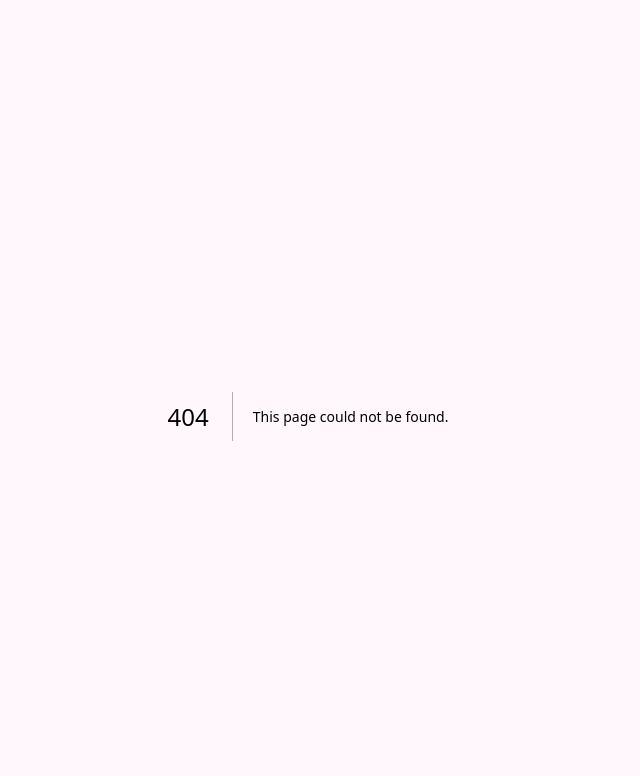
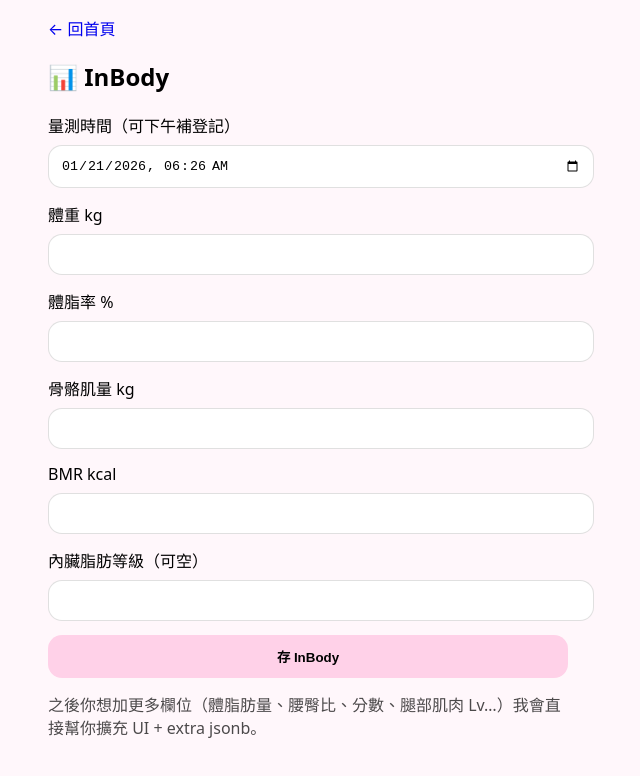
Before and after one commit to Bella0519/body-management-pwa, a Next.js app: page /inbody in a window 1280 px wide. Before the commit this address had no page. Shown: the top 776 px of the page, without its empty margins (332-972 px from the left). Built offline with nearby package versions, Linux system fonts and the light colour scheme; no server answers.

Commit message:
Create page.jsx

```diff
--- /dev/null
+++ b/app/inbody/page.jsx
@@ -0,0 +1,94 @@
+"use client";
+import { useEffect, useState } from "react";
+import { supabase } from "../../lib/supabase";
+
+export default function InbodyPage() {
+  const [userId, setUserId] = useState(null);
+
+  const [occurredAt, setOccurredAt] = useState(() => new Date().toISOString().slice(0,16)); // yyyy-mm-ddThh:mm
+  const [weight, setWeight] = useState("");
+  const [pbf, setPbf] = useState("");
+  const [smm, setSmm] = useState("");
+  const [bmr, setBmr] = useState("");
+  const [vfl, setVfl] = useState("");
+
+  useEffect(() => {
+    supabase.auth.getSession().then(({ data }) => setUserId(data.session?.user?.id ?? null));
+  }, []);
+
+  function conditionFromTime(isoLocal) {
+    // 粗判：06:00~11:00 叫 FASTED_AM，其它 MAKEUP_PM
+    const dt = new Date(isoLocal);
+    const h = dt.getHours();
+    if (h >= 6 && h <= 11) return "FASTED_AM";
+    return "MAKEUP_PM";
+  }
+
+  async function save() {
+    if (!userId) return alert("請先登入");
+    const dt = new Date(occurredAt).toISOString();
+    const measured_condition = conditionFromTime(occurredAt);
+
+    const { error } = await supabase.from("inbody_records").insert({
+      user_id: userId,
+      occurred_at: dt,
+      measured_condition,
+      weight_kg: weight ? Number(weight) : null,
+      pbf_percent: pbf ? Number(pbf) : null,
+      smm_kg: smm ? Number(smm) : null,
+      bmr_kcal: bmr ? Number(bmr) : null,
+      vfl: vfl ? Number(vfl) : null
+    });
+    if (error) return alert(error.message);
+    alert("已存 InBody～");
+  }
+
+  return (
+    <div>
+      <a href="/" style={{ textDecoration: "none" }}>← 回首頁</a>
+      <h2>📊 InBody</h2>
+
+      <label>量測時間（可下午補登記）</label>
+      <input type="datetime-local" value={occurredAt} onChange={(e) => setOccurredAt(e.target.value)} style={inputStyle} />
+
+      <label>體重 kg</label>
+      <input value={weight} onChange={(e) => setWeight(e.target.value)} inputMode="decimal" style={inputStyle} />
+
+      <label>體脂率 %</label>
+      <input value={pbf} onChange={(e) => setPbf(e.target.value)} inputMode="decimal" style={inputStyle} />
+
+      <label>骨骼肌量 kg</label>
+      <input value={smm} onChange={(e) => setSmm(e.target.value)} inputMode="decimal" style={inputStyle} />
+
+      <label>BMR kcal</label>
+      <input value={bmr} onChange={(e) => setBmr(e.target.value)} inputMode="numeric" style={inputStyle} />
+
+      <label>內臟脂肪等級（可空）</label>
+      <input value={vfl} onChange={(e) => setVfl(e.target.value)} inputMode="numeric" style={inputStyle} />
+
+      <button onClick={save} style={btnStyle}>存 InBody</button>
+
+      <p style={{ opacity: 0.7, lineHeight: 1.4 }}>
+        之後你想加更多欄位（體脂肪量、腰臀比、分數、腿部肌肉 Lv…）我會直接幫你擴充 UI + extra jsonb。
+      </p>
+    </div>
+  );
+}
+
+const inputStyle = {
+  width: "100%",
+  padding: 12,
+  borderRadius: 14,
+  border: "1px solid rgba(0,0,0,0.12)",
+  margin: "8px 0 14px",
+  background: "white",
+};
+
+const btnStyle = {
+  width: "100%",
+  padding: 12,
+  borderRadius: 14,
+  border: "none",
+  background: "#ffd1e8",
+  fontWeight: 800,
+};
```
